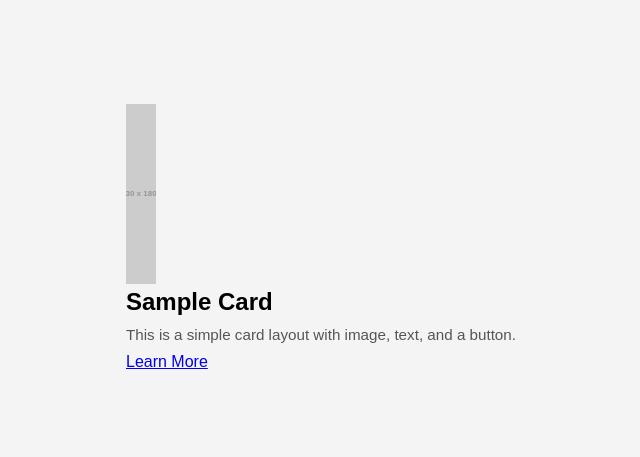
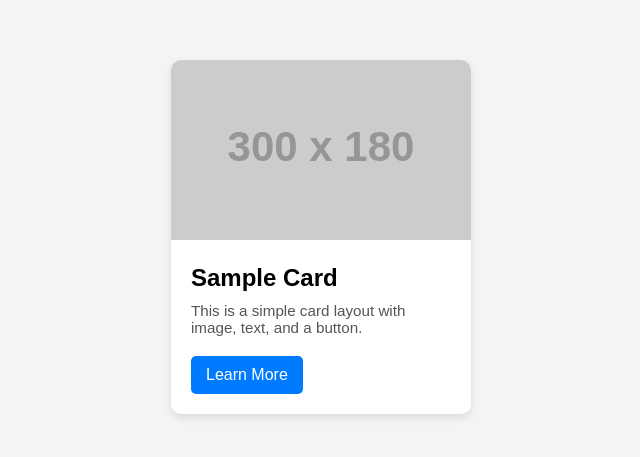
Before and after one commit to softwareschooltamil/git-sst, a plain HTML site: page index.html in a window 1280 px wide. Shown: the part 163-620 px from the top of the page, without its empty margins (319-959 px from the left). Drawn offline with Linux system fonts and the light colour scheme; placeholder pictures from the web are drawn by us.

Commit message:
Revert "H"
This reverts commit 0167ec615a451dabac1f68e2750a370680573fda.

```diff
--- a/index.html
+++ b/index.html
@@ -64,13 +64,12 @@
   </style>
 </head>
 <body>
-  <div class="">
-    <img src="https://placehold.co/30x180" alt="Sample Image" />
-    <div class="">
-
+  <div class="card">
+    <img src="https://placehold.co/300x180" alt="Sample Image" />
+    <div class="card-content">
       <h2 class="card-title">Sample Card</h2>
       <p class="card-text">This is a simple card layout with image, text, and a button.</p>
-      <a href="#" class="   ">Learn More</a>
+      <a href="#" class="card-button">Learn More</a>
     </div>
   </div>
 </body>
```
